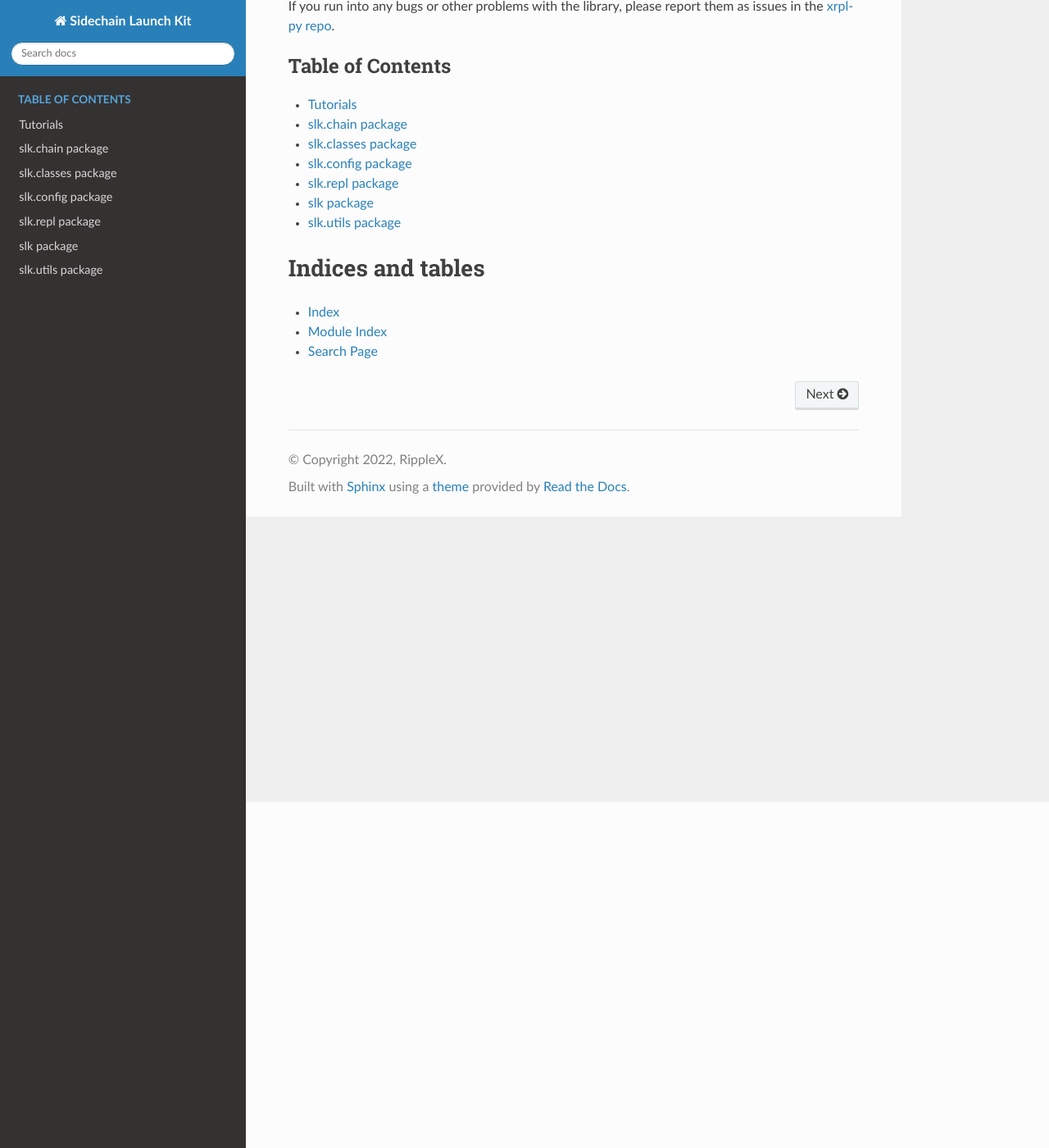
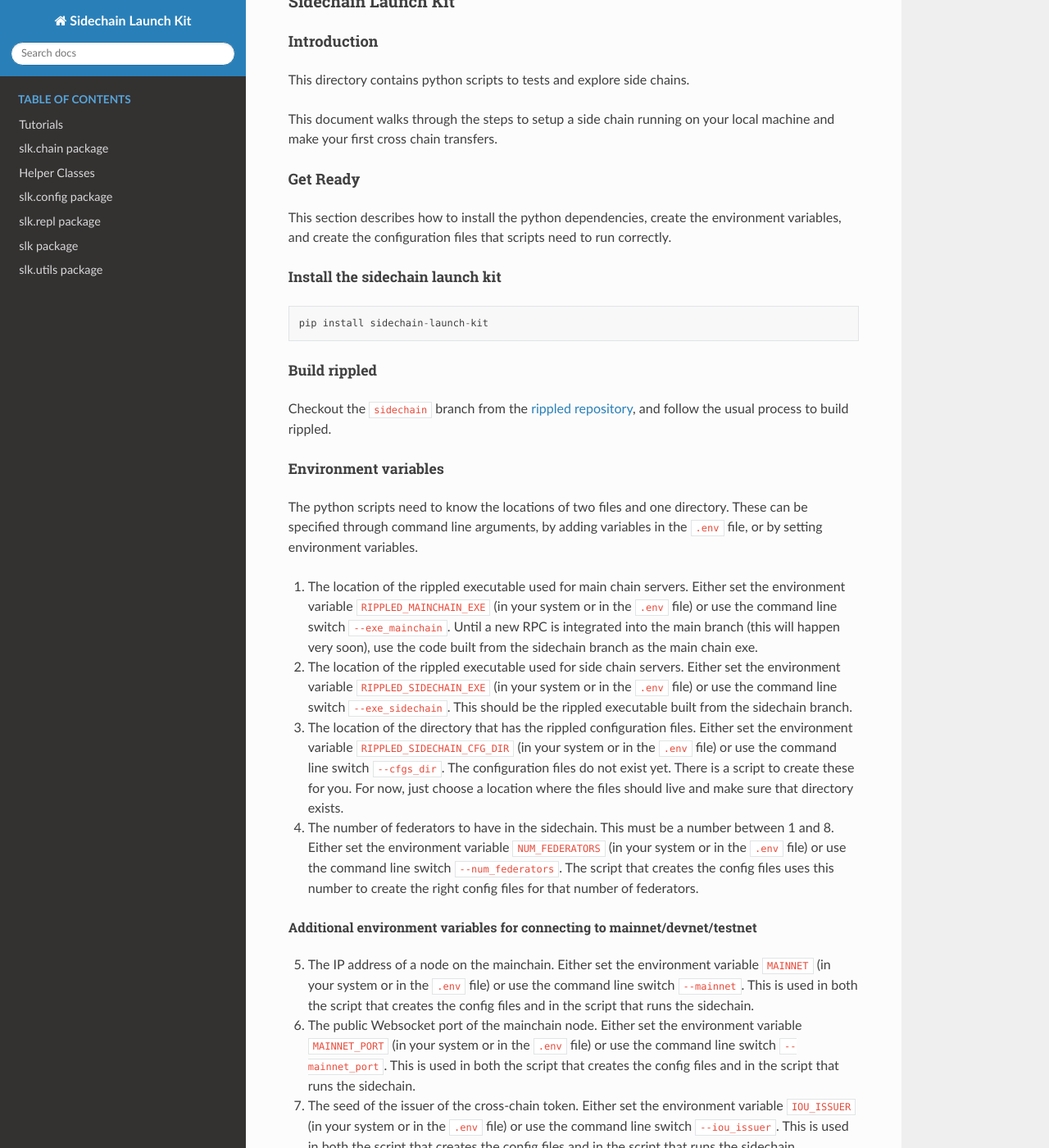
Before and after one commit to xpring-eng/sidechain-launch-kit, a Sphinx documentation site: the page built from docs/source/index.rst, in a window 1280 px wide and 1400 px high, scrolled down 422 px. Shown: the whole window at 82% size. Built offline with Sphinx 7.4.7 and the Read the Docs theme 2.0.0, drawn with Linux system fonts in a browser that asks for light colours; some of the changed text lies outside the part shown.

Commit message:
get readme in index

```diff
--- a/docs/source/conf.py
+++ b/docs/source/conf.py
@@ -28,7 +28,13 @@
 # Add any Sphinx extension module names here, as strings. They can be
 # extensions coming with Sphinx (named 'sphinx.ext.*') or your custom
 # ones.
-extensions = ["sphinx.ext.autodoc", "sphinx.ext.napoleon"]
+extensions = ["sphinx.ext.autodoc", "sphinx.ext.napoleon", "myst_parser"]
+
+source_suffix = {
+    ".rst": "restructuredtext",
+    ".txt": "markdown",
+    ".md": "markdown",
+}
 
 # Add any paths that contain templates here, relative to this directory.
 templates_path = ["_templates"]
--- a/docs/source/index.rst
+++ b/docs/source/index.rst
@@ -13,6 +13,14 @@
 Then, download the package via ``pip``:
 
 ``pip3 install sidechain-launch-kit``
+
+Go to the tutorials for additional details on how to set up.
+
+.. TODO: This page should be pretty identical to the README
+.. TODO: Document the
+
+.. include:: ../../README.md
+   :parser: myst_parser.sphinx_
 
 Report Issues
 --------------
--- a/docs/source/slk.classes.rst
+++ b/docs/source/slk.classes.rst
@@ -1,8 +1,5 @@
-slk.classes package
-===================
-
-Submodules
-----------
+Helper Classes
+==============
 
 slk.classes.account module
 --------------------------
--- a/pyproject.toml
+++ b/pyproject.toml
@@ -49,6 +49,8 @@
 darglint = "^1.5.8"
 Sphinx = "^4.5.0"
 sphinx-rtd-theme = "^0.5.1"
+myst-parser = "^0.17.0"
+docutils = "0.17"
 
 [tool.isort]
 # Make sure that isort's settings line up with black
```
Also changed, not shown: CONTRIBUTING.md (+23 -0 lines), 1 other file.
